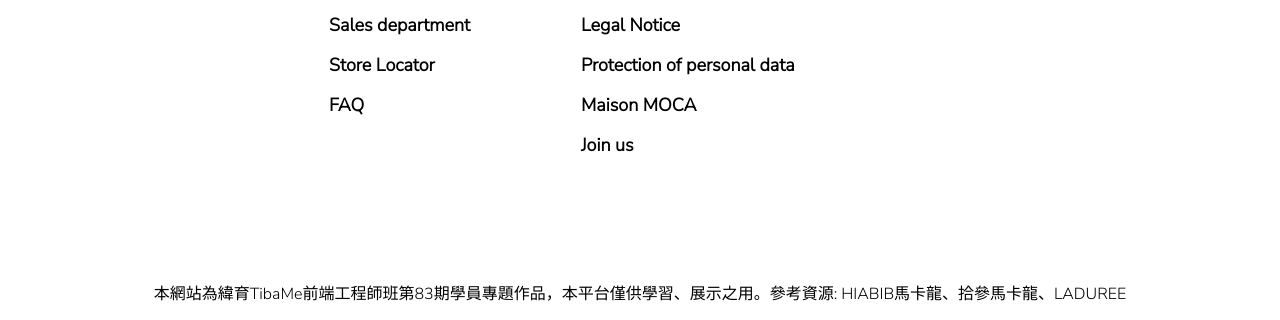
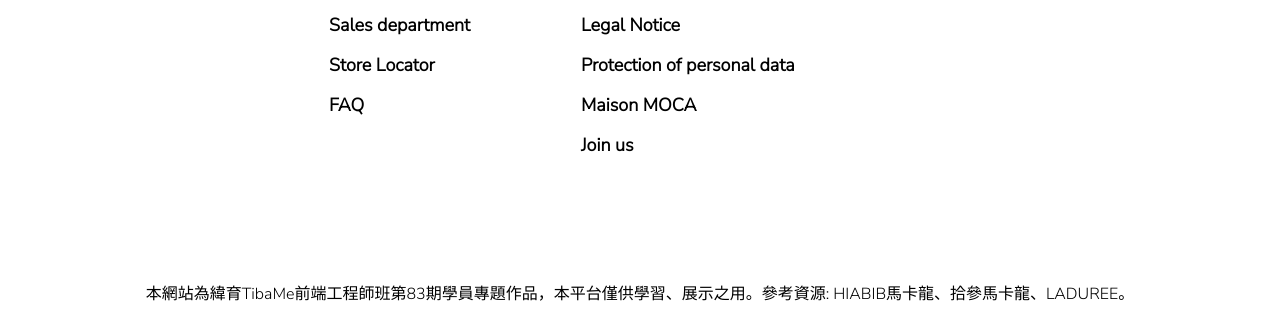
Before and after one commit to dos8742/MOCA, a plain HTML site: page index.html in a window 1280 px wide. Shown: the part 5155-5475 px from the top of the page. Drawn offline with nearby package versions, Linux system fonts and the light colour scheme; files whose address does not match are found by name.

Commit message:
新增句點

```diff
--- a/index.html
+++ b/index.html
@@ -257,7 +257,7 @@
 </footer>
 
 <div class="copyright">
-    <p>本網站為緯育TibaMe前端工程師班第83期學員專題作品，本平台僅供學習、展示之用。參考資源: HIABIB馬卡龍、拾參馬卡龍、LADUREE</p>
+    <p>本網站為緯育TibaMe前端工程師班第83期學員專題作品，本平台僅供學習、展示之用。參考資源: HIABIB馬卡龍、拾參馬卡龍、LADUREE。</p>
 </div>
 <!------------------------------------------------------------------>
 <!-- TOP鍵 -->
```
